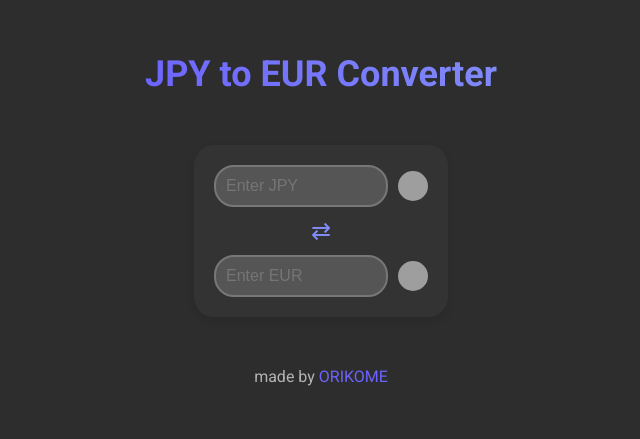
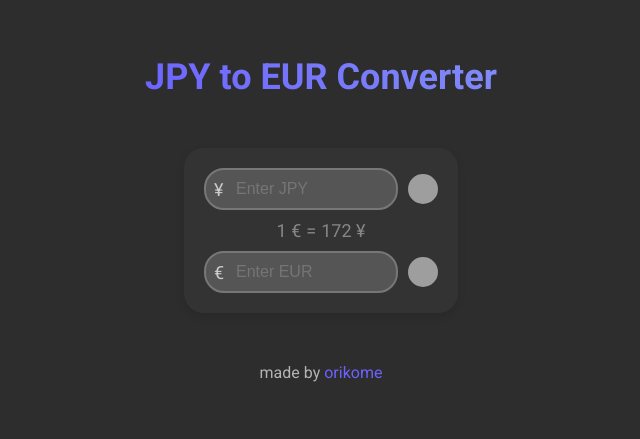
Before and after one commit to orikome/jpy-to-eur-converter, a plain HTML site: page index.html in a window 1280 px wide. Shown: the part 168-607 px from the top of the page, without its empty margins (319-959 px from the left). Drawn offline with Linux system fonts and the light colour scheme; no server answers; grey boxes are pictures that could not be loaded.

Commit message:
Adjust look

```diff
--- a/index.html
+++ b/index.html
@@ -14,16 +14,20 @@
 
     <div class="converter-box">
         <div class="currency-input">
+        <span class="currency-symbol">¥</span>
             <input type="number" id="jpyInput" placeholder="Enter JPY" />
             <img src="https://raw.githubusercontent.com/lipis/flag-icons/main/flags/1x1/jp.svg" alt="JPY flag">
         </div>
-        <div class="symbol">⇄</div>
+        <div class="exchange-rate">
+            <span>1 €</span> = <span id="jpyExchangeRate">172 ¥</span>
+        </div>
         <div class="currency-input">
+            <span class="currency-symbol">€</span>
             <input type="number" id="eurInput" placeholder="Enter EUR" />
             <img src="https://raw.githubusercontent.com/lipis/flag-icons/main/flags/1x1/eu.svg" alt="EUR flag">
         </div>
     </div>
-<footer>made by <a href="https://github.com/orikome" target="_blank">ORIKOME</a></footer>
+<footer>made by <a href="https://github.com/orikome" target="_blank">orikome</a></footer>
 
 </body>
 </html>
--- a/script.js
+++ b/script.js
@@ -9,6 +9,7 @@ async function fetchExchangeRate() {
         }
         const data = await response.json();
         exchangeRate = data.rates.JPY;
+        document.getElementById('jpyExchangeRate').textContent = `${exchangeRate.toFixed(2)} ¥`;
         console.log(`Fetched exchange rate: ${exchangeRate}`);
     } catch (error) {
         console.error('Error fetching exchange rate:', error);
--- a/style.css
+++ b/style.css
@@ -33,19 +33,35 @@ h1 {
     display: flex;
     align-items: center;
     gap: 10px;
+    position: relative;
+}
+.currency-symbol {
+    position: absolute;
+    left: 10px;
+    font-size: 18px;
+    color: #ccc;
 }
 input[type="number"] {
     background-color: #555;
     color: #ccc;
     border: 2px solid #777;
     border-radius: 20px;
-    padding: 10px;
+    padding: 10px 10px 10px 30px;
     width: 150px;
     font-size: 16px;
+    -moz-appearance: textfield;
 }
-.symbol {
-    font-size: 24px;
-    color: #818CF8;
+input[type="number"]::-webkit-outer-spin-button,
+input[type="number"]::-webkit-inner-spin-button {
+    -webkit-appearance: none;
+    margin: 0;
+}
+.exchange-rate {
+    font-size: 18px;
+    color: #b3b3b3a6;
+    display: flex;
+    align-items: center;
+    gap: 5px;
 }
 img {
     width: 30px;
```
